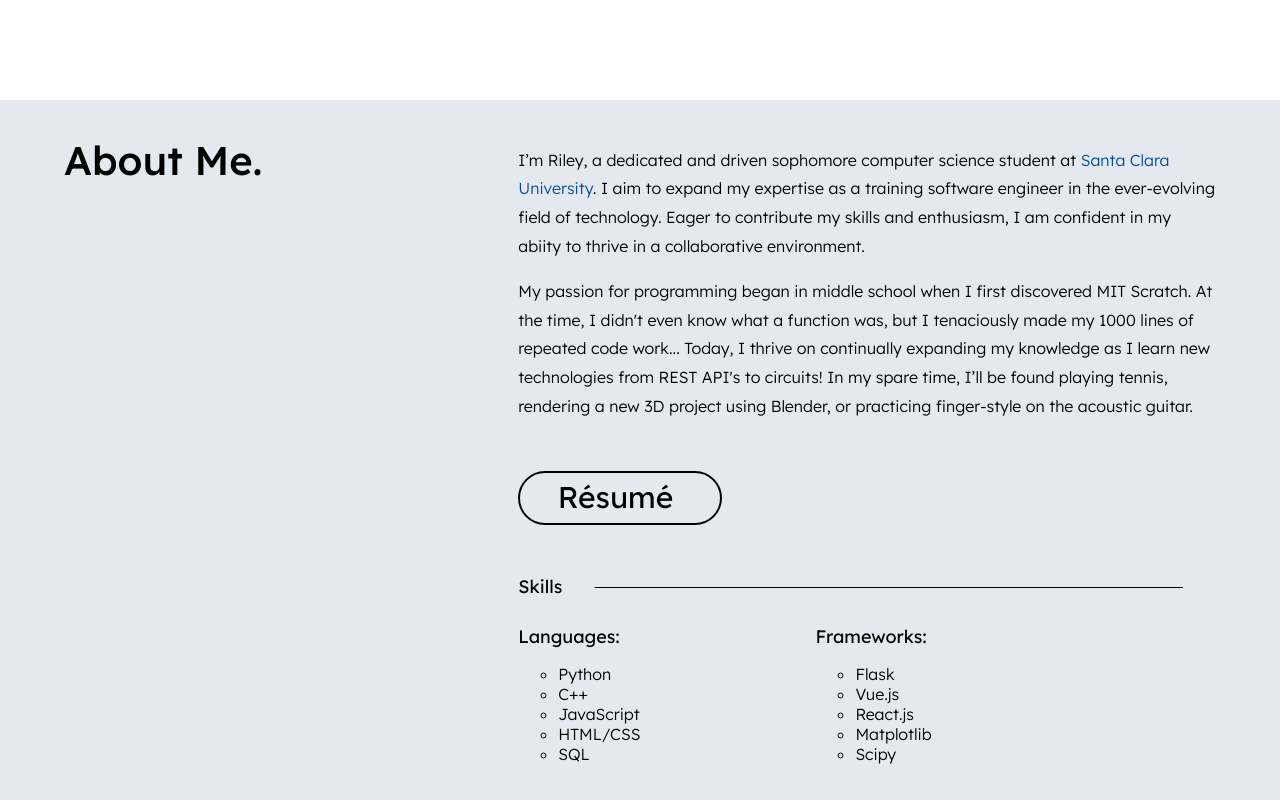
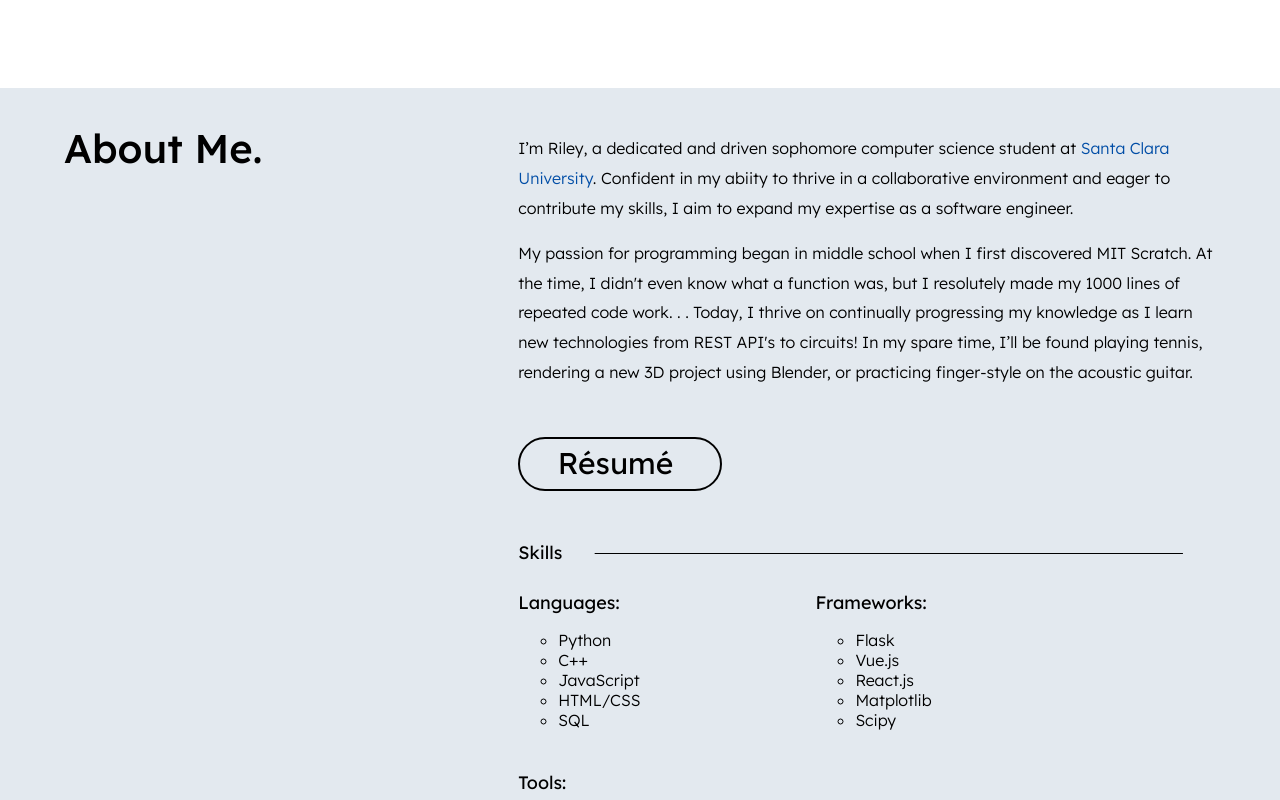
Before and after one commit to rileywong311/Personal-Website, a Vue app: page / in a window 1280 px wide. Shown: the part 1140-1940 px from the top of the page. Built offline with nearby package versions, Linux system fonts and the light colour scheme.

Commit message:
Update text and other formatting

```diff
--- a/src/App.vue
+++ b/src/App.vue
@@ -42,6 +42,7 @@ h1 {
   font-size: 4rem;
   font-weight: 700;
   margin: 0;
+  line-height: 1.15;
 }
 
 h2 {
@@ -63,7 +64,7 @@ h4 {
 
 
 p {
-  line-height: 1.8;
+  line-height: 1.85;
 }
 
 .shadow {
--- a/src/components/Footer.vue
+++ b/src/components/Footer.vue
@@ -1,11 +1,11 @@
 <template>
-  <div class="footer">
+  <section class="footer">
     <div style="width: 12.5rem; margin: auto">
       <hr />
     </div>
     <span style="margin: 30px auto; text-align: center">Made with <span style="color: #41B883">Vue.js</span> and <span style="color: #5e88ea">CSS</span> from the ground up!</span>
     <span @click="toHero" class="copyright">2023 by Riley Wong</span>
-  </div>
+  </section>
 </template>
 
 <script>
--- a/src/components/FormCard.vue
+++ b/src/components/FormCard.vue
@@ -1,7 +1,7 @@
 <template>
   <div style="background: var(--background2); border-radius: 50px; padding: 50px min(50px, 5vw) 50px; width: min(500px, 80vw);">
     <form ref="form" style="display: flex; flex-wrap: wrap; gap: 20px"
-          action="https://formsubmit.co/rnwong@scu.edu" method="POST">
+          action="https://formsubmit.co/5c607dcce256a2552b8de66e7fc569bb" method="POST">
     <input type="text" name="_honey" style="display:none">
     <input type="hidden" name="_captcha" value="false">
     <input type="hidden" name="_next" :value="this.url + '/received'">
--- a/src/views/MainPage.vue
+++ b/src/views/MainPage.vue
@@ -32,13 +32,13 @@
       <p>
         I’m Riley, a dedicated and driven sophomore computer science student at
         <span style="color: var(--secondary)">Santa Clara University</span>.
-        I aim to expand my expertise as a training software engineer in the ever-evolving field of technology.
-        Eager to contribute my skills and enthusiasm, I am confident in my abiity to thrive in a collaborative environment.
+        Confident in my abiity to thrive in a collaborative environment and eager to contribute my skills,
+        I aim to expand my expertise as a software engineer.
       </p>
       <p>
         My passion for programming began in middle school when I first discovered MIT Scratch.
-        At the time, I didn't even know what a function was, but I tenaciously made my 1000 lines of repeated code work...
-        Today, I thrive on continually expanding my knowledge as I learn new technologies from REST API's to circuits!
+        At the time, I didn't even know what a function was, but I resolutely made my 1000 lines of repeated code work.&nbsp;.&nbsp;.
+        Today, I thrive on continually progressing my knowledge as I learn new technologies from REST API's to circuits!
         In my spare time, I’ll be found playing tennis, rendering a new 3D project using Blender,
         or practicing finger-style on the acoustic guitar.
       </p>
@@ -190,18 +190,18 @@
     <h2 id="SectionBreak" data-section-number="3">Experience.</h2>
     <br />
     <div style="display: flex; flex-wrap: wrap; column-gap: 50px; row-gap: 25px">
-      <ExperienceCard dates="May 2023-Present" position="Student Developer" org="Google Summer of Code, IfcOpenShell">
+      <ExperienceCard dates="May 2023 - Present" position="Student Developer" org="Google Summer of Code, IfcOpenShell">
         <p>
           The project I am working on focuses on enhancing and revamping the smart building entity authoring tool in IfcOpenShell's Blender plugin,
           <a href="https://blenderbim.org/" target="_blank" style="color: var(--secondary)">BlenderBIM.</a>
           Here, I am working to further bridge the IFC (Industry Foundation Classes) and
           <a href="https://brickschema.org/" target="_blank" style="color: var(--secondary)">BrickSchema</a> semantic structures,
           with the shared goal of advancing the standard exchange of building information.
-          By combining these two frameworks, am helping to establish a foundation for more enriched building management,
+          By combining these two frameworks, this project helps to establish a foundation for more enriched building management systems,
           with far-reaching implications for the industry as a whole.
         </p>
       </ExperienceCard>
-      <ExperienceCard dates="April 2023-Present" position="Webmaster" org="SCU Association of Computational Machinery">
+      <ExperienceCard dates="April 2023 - Present" position="Webmaster" org="SCU Association of Computational Machinery">
         <p>
           ACM is one of the largest student organizations on campus and the leading computer science club
           for organizing workshops, inviting guest speakers, and hosting hackathons.
```
Also changed, not shown: public/website-logo.svg.
